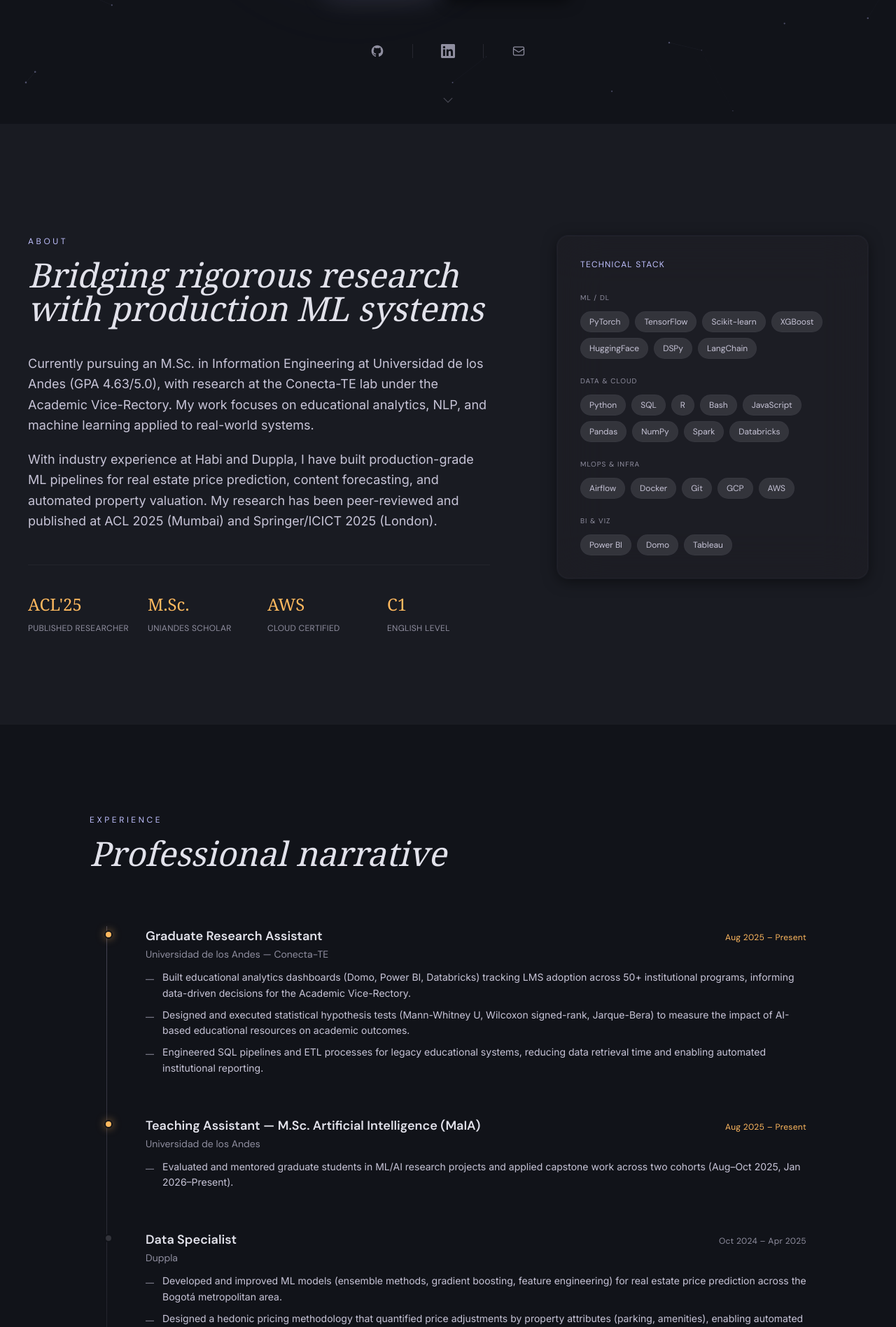
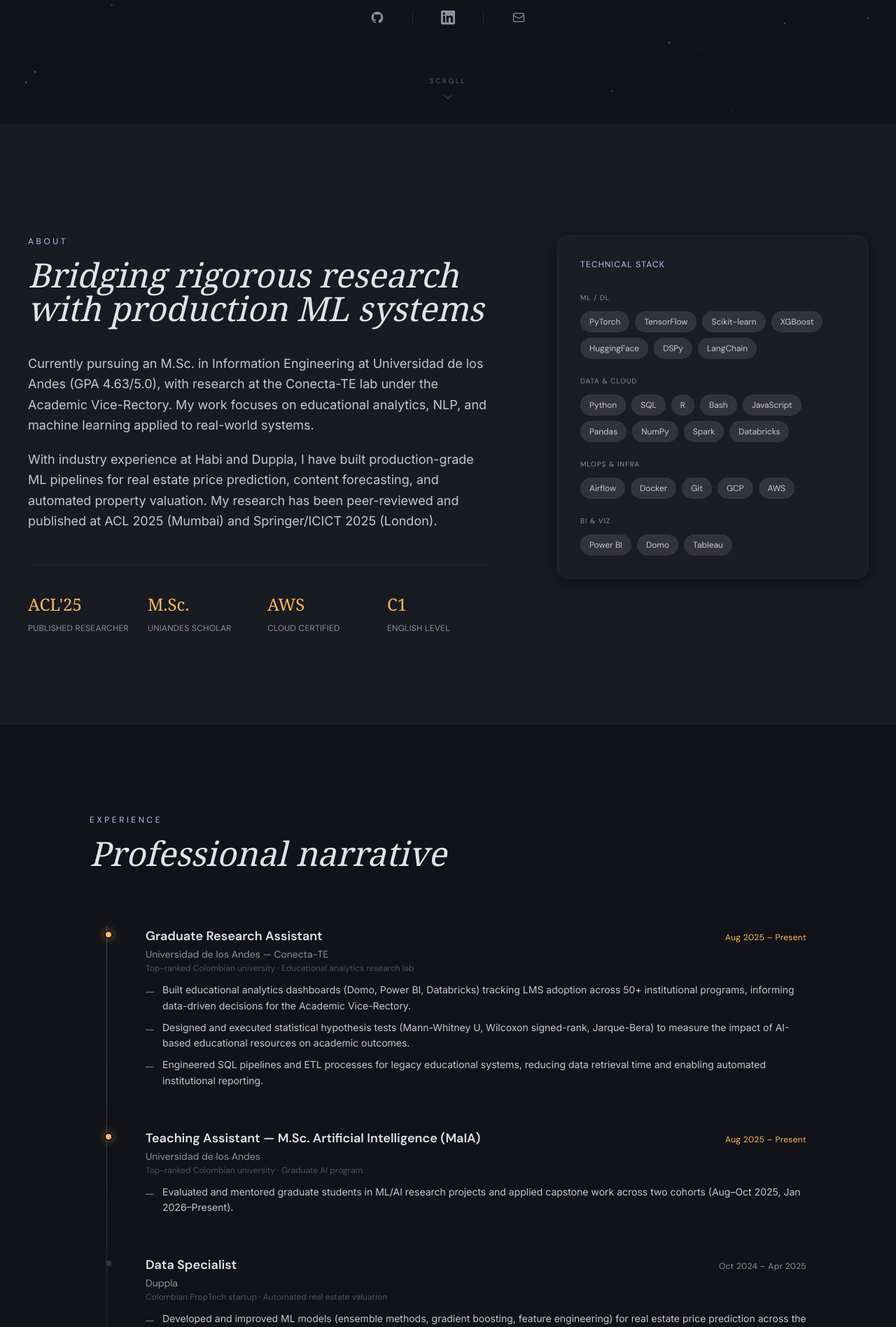
Before and after one commit to ErichGiusseppe/erich-portfolio, a Next.js app: page / in a window 1280 px wide. Shown: the part 623-2520 px from the top of the page at 70% size. Built offline with nearby package versions, Linux system fonts and the light colour scheme.

Commit message:
Better scroll hint, hero bottom spacing, company context in experience

```diff
--- a/src/components/sections/Experience.tsx
+++ b/src/components/sections/Experience.tsx
@@ -55,6 +55,11 @@ export default function Experience() {
                     <p className="font-label text-sm text-outline mt-0.5">
                       {item.company}
                     </p>
+                    {item.companyType && (
+                      <p className="font-label text-xs text-outline/50 mt-0.5">
+                        {item.companyType}
+                      </p>
+                    )}
                   </div>
                   <span
                     className={`font-label text-xs tracking-wide shrink-0 ${
--- a/src/components/sections/Hero.tsx
+++ b/src/components/sections/Hero.tsx
@@ -144,7 +144,7 @@ export default function Hero() {
   }
 
   return (
-    <section className="relative min-h-screen flex items-center justify-center overflow-hidden pt-16">
+    <section className="relative min-h-screen flex items-center justify-center overflow-hidden pt-16 pb-24">
       <ParticleCanvas />
 
       <div
@@ -254,16 +254,17 @@ export default function Hero() {
       </motion.div>
 
       <motion.div
-        className="absolute bottom-8 left-1/2 -translate-x-1/2 text-outline"
+        className="absolute bottom-8 left-1/2 -translate-x-1/2 flex flex-col items-center gap-1.5 text-outline"
         initial={{ opacity: 0 }}
-        animate={{ opacity: 0.4 }}
-        transition={{ delay: 2, duration: 1 }}
+        animate={{ opacity: 0.6 }}
+        transition={{ delay: 2.5, duration: 1 }}
       >
+        <span className="font-label text-[10px] uppercase tracking-[0.25em]">Scroll</span>
         <motion.div
-          animate={{ y: [0, 8, 0] }}
-          transition={{ duration: 2, repeat: Infinity, ease: 'easeInOut' }}
+          animate={{ y: [0, 6, 0] }}
+          transition={{ duration: 1.8, repeat: Infinity, ease: 'easeInOut' }}
         >
-          <svg className="w-5 h-5" fill="none" stroke="currentColor" viewBox="0 0 24 24">
+          <svg className="w-4 h-4" fill="none" stroke="currentColor" viewBox="0 0 24 24">
             <path strokeLinecap="round" strokeLinejoin="round" strokeWidth={1.5} d="M19 9l-7 7-7-7" />
           </svg>
         </motion.div>
--- a/src/data/portfolio.ts
+++ b/src/data/portfolio.ts
@@ -40,6 +40,7 @@ export const experience = [
   {
     title: 'Graduate Research Assistant',
     company: 'Universidad de los Andes — Conecta-TE',
+    companyType: 'Top-ranked Colombian university · Educational analytics research lab',
     period: 'Aug 2025 – Present',
     current: true,
     bullets: [
@@ -51,6 +52,7 @@ export const experience = [
   {
     title: 'Teaching Assistant — M.Sc. Artificial Intelligence (MaIA)',
     company: 'Universidad de los Andes',
+    companyType: 'Top-ranked Colombian university · Graduate AI program',
     period: 'Aug 2025 – Present',
     current: true,
     bullets: [
@@ -60,6 +62,7 @@ export const experience = [
   {
     title: 'Data Specialist',
     company: 'Duppla',
+    companyType: 'Colombian PropTech startup · Automated real estate valuation',
     period: 'Oct 2024 – Apr 2025',
     current: false,
     bullets: [
@@ -71,6 +74,7 @@ export const experience = [
   {
     title: 'Analytics Intern',
     company: 'Habi',
+    companyType: 'Colombian PropTech unicorn · Real estate marketplace',
     period: 'Jan – Jul 2024',
     current: false,
     bullets: [
```
